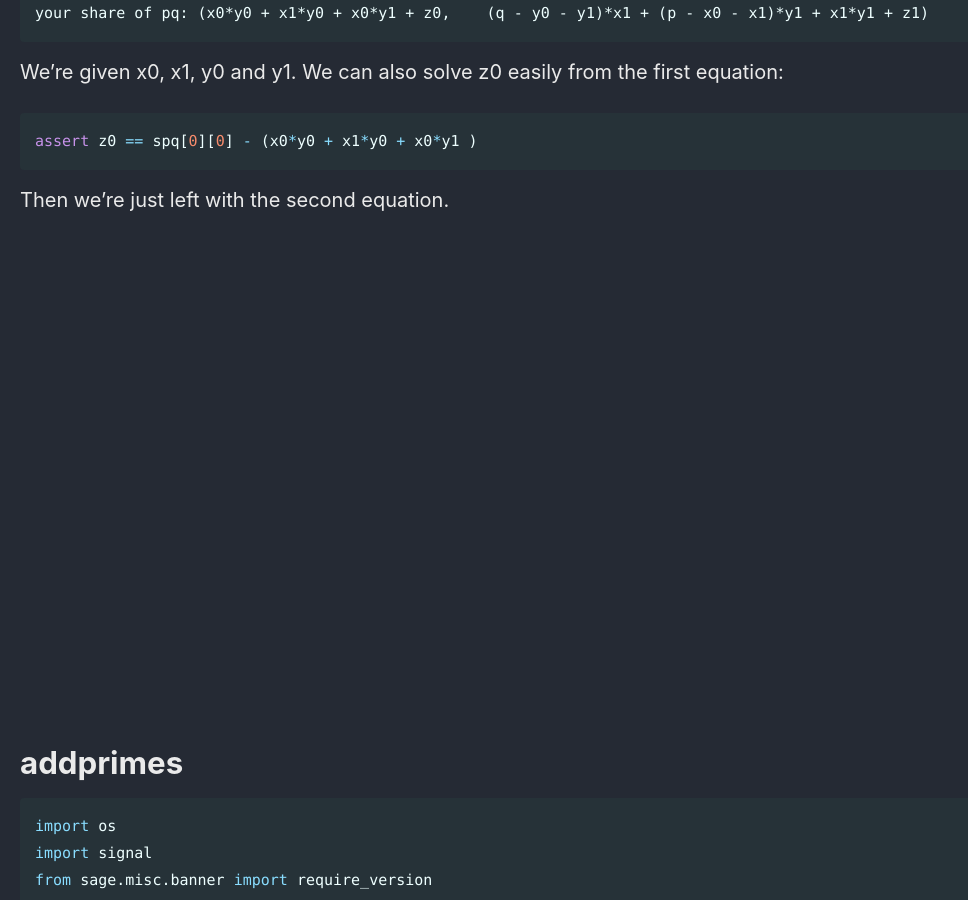
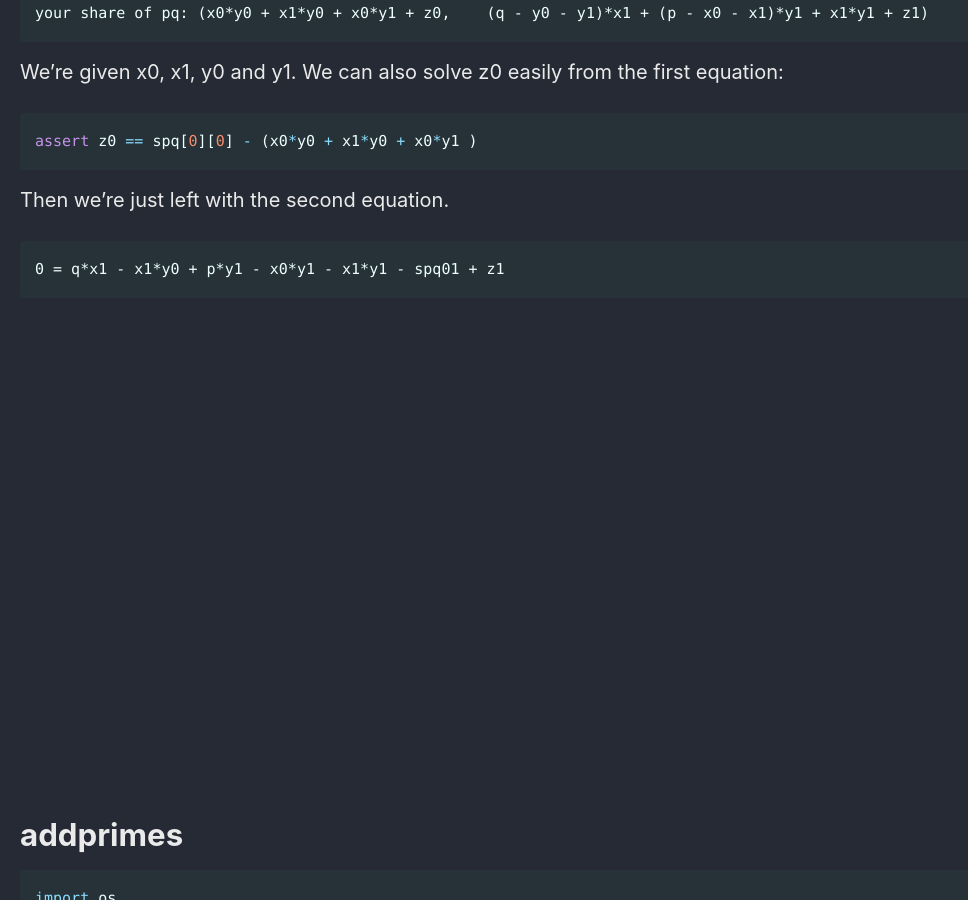
Before and after one commit to Connor-McCartney/Connor-McCartney.github.io, a Jekyll site: the page built from _pages/cryptography/other/AlpacaHack2025.md, in a window 1280 px wide and 900 px high, scrolled down 2820 px. Shown: the whole window, without its empty margins (0-968 px from the left). Built offline with Jekyll 4.4.1, drawn with Linux system fonts in a browser that asks for light colours; cached includes are drawn as plain includes.

Commit message:
Update AlpacaHack2025.md

````diff
--- a/_pages/cryptography/other/AlpacaHack2025.md
+++ b/_pages/cryptography/other/AlpacaHack2025.md
@@ -118,6 +118,9 @@ assert z0 == spq[0][0] - (x0*y0 + x1*y0 + x0*y1 )
 
 Then we're just left with the second equation.
 
+```
+0 = q*x1 - x1*y0 + p*y1 - x0*y1 - x1*y1 - spq01 + z1
+```
 
 
 <br>
````
